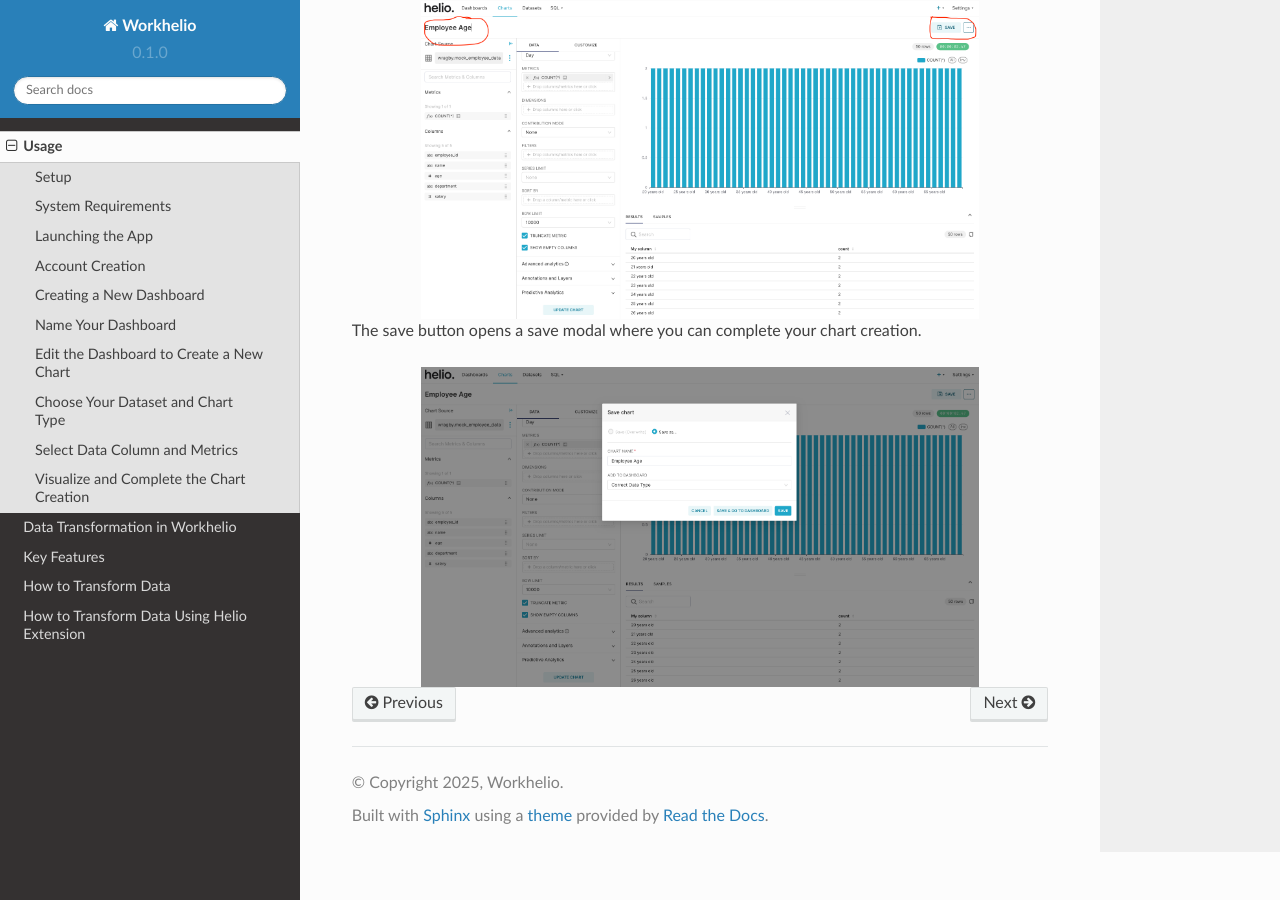
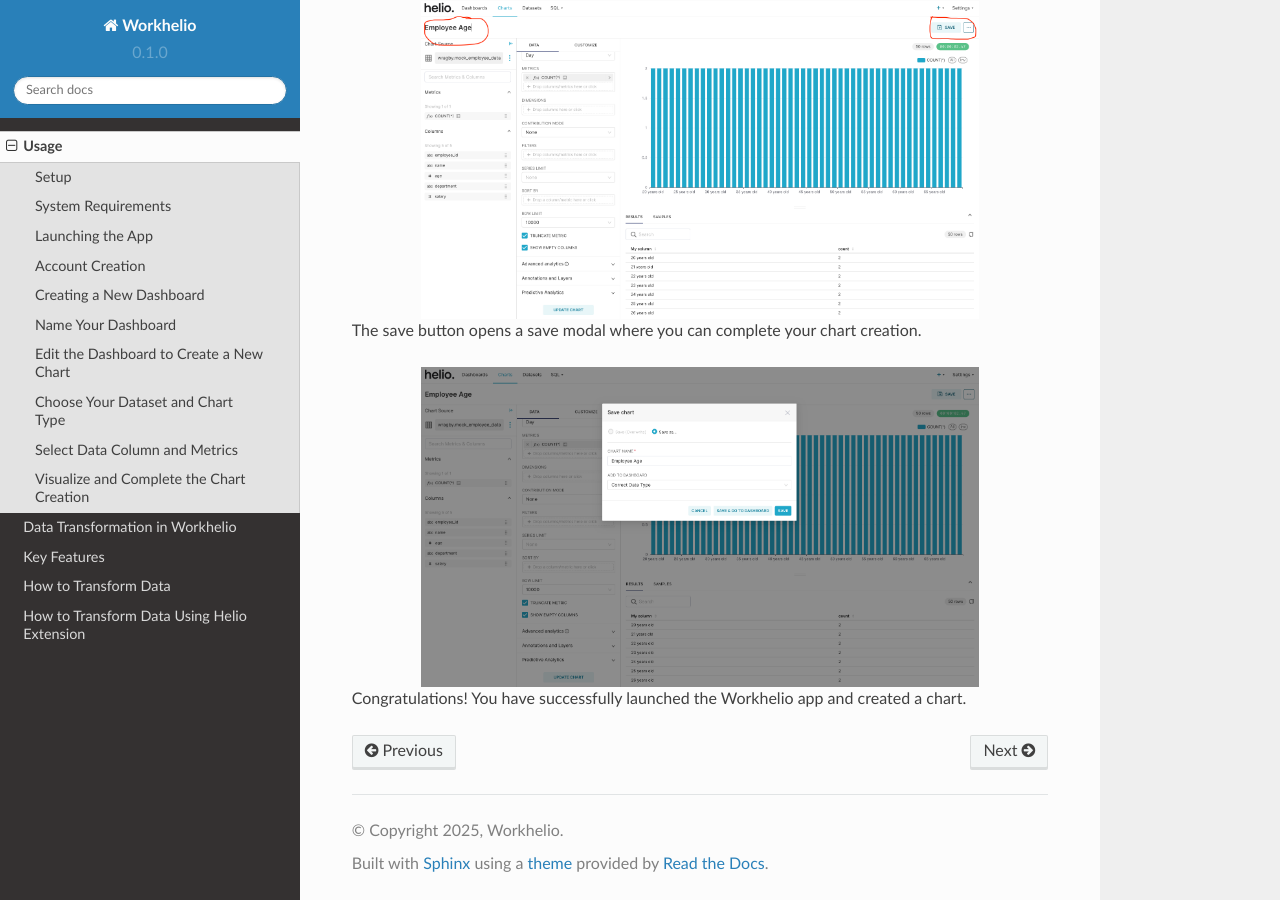
Before and after one commit to workhelio/workhelio, a Sphinx documentation site: the page built from docs/source/usage.rst, in a window 1280 px wide and 900 px high, scrolled down 6743 px. Built offline with Sphinx 7.4.7 and the Read the Docs theme 2.0.0, drawn with Linux system fonts in a browser that asks for light colours.

Commit message:
Update usage.rst
Included congratulations message on usage file

```diff
--- a/docs/source/usage.rst
+++ b/docs/source/usage.rst
@@ -201,3 +201,6 @@ The save button opens a save modal where you can complete your chart creation.
    :width: 80%
    :align: center
    :alt: Example16 Image
+
+
+Congratulations! You have successfully launched the Workhelio app and created a chart.
```
